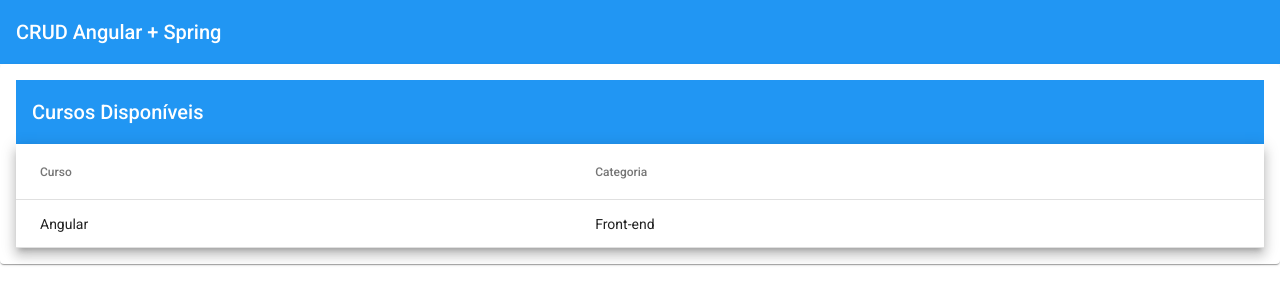
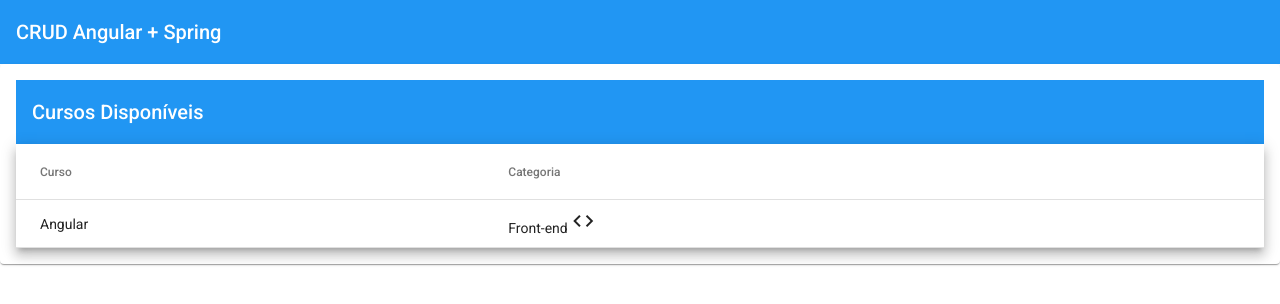
Before and after one commit to matheusrcd/crud-angular, an Angular app: page /courses in a window 1280 px wide. Shown: the top 304 px of the page. Built offline with nearby package versions, Linux system fonts and the light colour scheme.

Commit message:
Added pipe for courses category

```diff
--- a/src/app/courses/courses/courses.component.html
+++ b/src/app/courses/courses/courses.component.html
@@ -17,7 +17,9 @@
       <!-- Category Column -->
       <ng-container matColumnDef="category">
         <th mat-header-cell *matHeaderCellDef> Categoria </th>
-        <td mat-cell *matCellDef="let course"> {{ course.category }} </td>
+        <td mat-cell *matCellDef="let course"> {{ course.category }}
+          <mat-icon aria-hidden="false" aria-label="Categoria do Curso">{{course.category | category}}</mat-icon>
+        </td>
       </ng-container>
 
       <tr mat-header-row *matHeaderRowDef="displayedColumns"></tr>
--- a/src/app/courses/services/courses.service.ts
+++ b/src/app/courses/services/courses.service.ts
@@ -16,7 +16,7 @@
     return this.httpClient.get<Course[]>(this.API)
     .pipe(
       first(),
-      delay(3000),
+      delay(1000),
       tap(courses => {console.log(courses)})
     );
   }
--- a/src/app/shared/app-material/app-material.module.ts
+++ b/src/app/shared/app-material/app-material.module.ts
@@ -2,6 +2,7 @@
 import { MatButtonModule } from '@angular/material/button';
 import { MatCardModule } from '@angular/material/card';
 import { MatDialogModule } from '@angular/material/dialog';
+import { MatIconModule } from '@angular/material/icon';
 import { MatProgressSpinnerModule } from '@angular/material/progress-spinner';
 import { MatTableModule } from '@angular/material/table';
 import { MatToolbarModule } from '@angular/material/toolbar';
@@ -13,7 +14,8 @@
     MatToolbarModule,
     MatProgressSpinnerModule,
     MatDialogModule,
-    MatButtonModule
+    MatButtonModule,
+    MatIconModule
   ]
 })
 export class AppMaterialModule { }
--- /dev/null
+++ b/src/app/shared/pipes/category.pipe.ts
@@ -0,0 +1,16 @@
+import { Pipe, PipeTransform } from '@angular/core';
+
+@Pipe({
+  name: 'category'
+})
+export class CategoryPipe implements PipeTransform {
+
+  transform(value: string, ...args: unknown[]): string {
+    switch (value) {
+      case 'front-end': return 'code';
+      case 'back-end': return 'computer';
+    }
+    return 'code';
+  }
+
+}
--- a/src/app/shared/shared.module.ts
+++ b/src/app/shared/shared.module.ts
@@ -5,10 +5,12 @@
 import { MatToolbarModule } from '@angular/material/toolbar';
 
 import { ErrorDialogComponent } from './components/error-dialog/error-dialog.component';
+import { CategoryPipe } from './pipes/category.pipe';
 
 @NgModule({
   declarations: [
-    ErrorDialogComponent
+    ErrorDialogComponent,
+    CategoryPipe
   ],
   imports: [
     CommonModule,
@@ -16,6 +18,6 @@
     MatButtonModule,
     MatDialogModule
   ],
-  exports: [ErrorDialogComponent]
+  exports: [ErrorDialogComponent, CategoryPipe]
 })
 export class SharedModule { }
```
Also changed, not shown: 1 other file (tests, documents, lock files or other folders).
